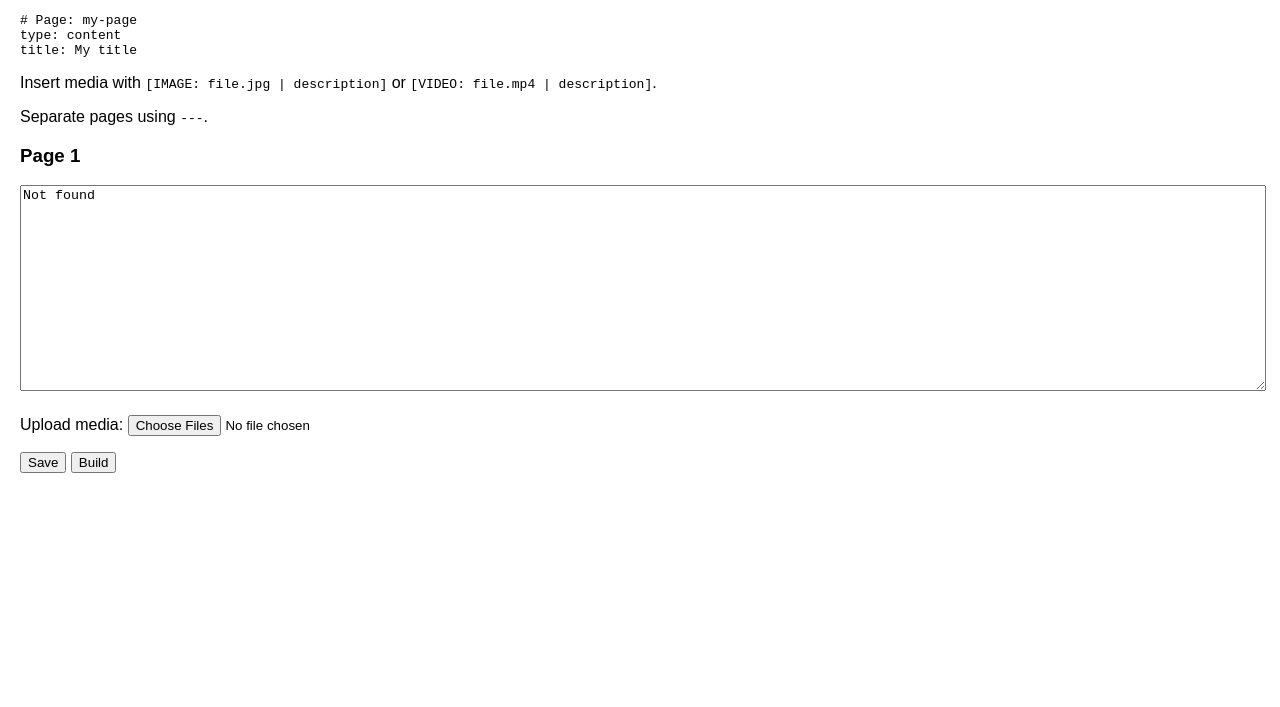
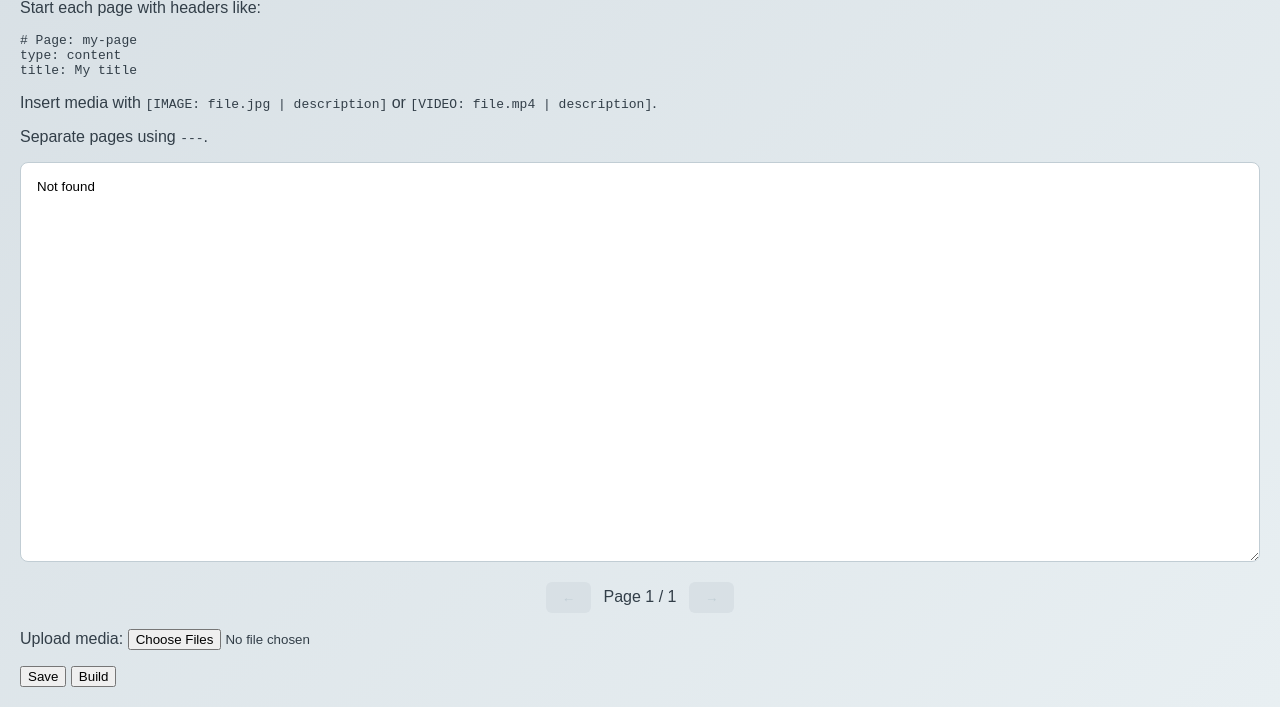
Before and after one commit to ellaia/digital, a website: page book-generator/editor.html in a window 1280 px wide. Shown: the part 101-808 px from the top of the page. Drawn offline with Linux system fonts and the light colour scheme; no server answers.

Commit message:
Improve editor navigation

```diff
--- a/book-generator/editor.html
+++ b/book-generator/editor.html
@@ -4,9 +4,59 @@
   <meta charset="UTF-8">
   <title>Book Editor</title>
   <style>
-    body { font-family: Arial, sans-serif; margin: 20px; }
-    textarea { width: 100%; height: 200px; }
-    .page { margin-bottom: 20px; }
+    :root {
+      --primary-color: #323e48;
+      --secondary-color: #638c1c;
+      --tertiary-color: #d8e0e5;
+      --primary-light: #4a5660;
+      --secondary-light: #7ba821;
+      --tertiary-dark: #c1cdd4;
+      --font-primary: 'Poppins', Arial, sans-serif;
+    }
+
+    body {
+      font-family: var(--font-primary);
+      background: linear-gradient(135deg, var(--tertiary-color) 0%, #e8eff2 100%);
+      margin: 0;
+      padding: 20px;
+      color: var(--primary-color);
+    }
+
+    textarea {
+      width: 100%;
+      height: 400px;
+      box-sizing: border-box;
+      padding: 1rem;
+      border: 1px solid var(--tertiary-dark);
+      border-radius: 8px;
+      font-family: var(--font-primary);
+    }
+
+    .nav-buttons {
+      text-align: center;
+      margin: 1rem 0;
+    }
+
+    .nav-buttons button {
+      background: var(--primary-color);
+      color: white;
+      border: none;
+      padding: 0.5rem 1rem;
+      border-radius: 6px;
+      margin: 0 0.5rem;
+      cursor: pointer;
+      transition: background 0.3s ease;
+    }
+
+    .nav-buttons button:hover {
+      background: var(--primary-light);
+    }
+
+    .nav-buttons button:disabled {
+      background: var(--tertiary-color);
+      color: var(--tertiary-dark);
+      cursor: not-allowed;
+    }
   </style>
 </head>
 <body>
@@ -20,7 +70,12 @@ title: My title</pre>
     <p>Separate pages using <code>---</code>.</p>
   </div>
   <form id="editorForm" method="POST" enctype="multipart/form-data">
-    <div id="pages"></div>
+    <textarea id="pageTextarea"></textarea>
+    <div class="nav-buttons">
+      <button type="button" id="prevBtn">&larr;</button>
+      <span id="pageNumber"></span>
+      <button type="button" id="nextBtn">&rarr;</button>
+    </div>
     <input type="hidden" id="pageCount" name="pageCount" value="0">
     <p>
       <label>Upload media: <input type="file" name="media" multiple></label>
@@ -29,20 +84,55 @@ title: My title</pre>
     <button type="button" id="buildBtn">Build</button>
   </form>
   <script>
+    let sections = [];
+    let current = 0;
+
+    const textarea = document.getElementById('pageTextarea');
+    const pageNumber = document.getElementById('pageNumber');
+    const prevBtn = document.getElementById('prevBtn');
+    const nextBtn = document.getElementById('nextBtn');
+    const pageCountInput = document.getElementById('pageCount');
+
+    function render(idx) {
+      textarea.value = sections[idx] || '';
+      pageNumber.textContent = `Page ${idx + 1} / ${sections.length}`;
+      prevBtn.disabled = idx === 0;
+      nextBtn.disabled = idx === sections.length - 1;
+      current = idx;
+    }
+
     fetch('/editor?raw=1')
       .then(r => r.text())
       .then(text => {
-        const sections = text.split('\n---\n');
-        document.getElementById('pageCount').value = sections.length;
-        const container = document.getElementById('pages');
-        sections.forEach((content, i) => {
-          const div = document.createElement('div');
-          div.className = 'page';
-          div.innerHTML = `<h3>Page ${i + 1}</h3>` +
-            `<textarea name="page${i}">${content}</textarea>`;
-          container.appendChild(div);
-        });
+        sections = text ? text.split('\n---\n') : [''];
+        pageCountInput.value = sections.length;
+        render(0);
       });
+
+    prevBtn.addEventListener('click', () => {
+      sections[current] = textarea.value;
+      render(current - 1);
+    });
+
+    nextBtn.addEventListener('click', () => {
+      sections[current] = textarea.value;
+      render(current + 1);
+    });
+
+    document.getElementById('editorForm').addEventListener('submit', () => {
+      sections[current] = textarea.value;
+      pageCountInput.value = sections.length;
+      const form = document.getElementById('editorForm');
+      form.querySelectorAll('.hiddenPage').forEach(e => e.remove());
+      sections.forEach((content, i) => {
+        const t = document.createElement('textarea');
+        t.name = `page${i}`;
+        t.textContent = content;
+        t.style.display = 'none';
+        t.className = 'hiddenPage';
+        form.appendChild(t);
+      });
+    });
 
     document.getElementById('buildBtn').addEventListener('click', async () => {
       try {
```
